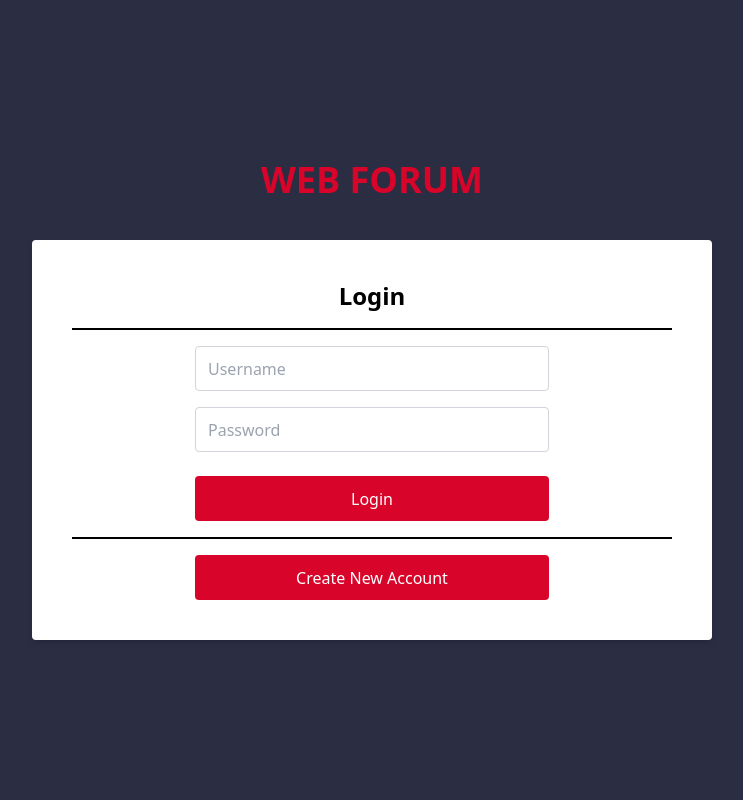
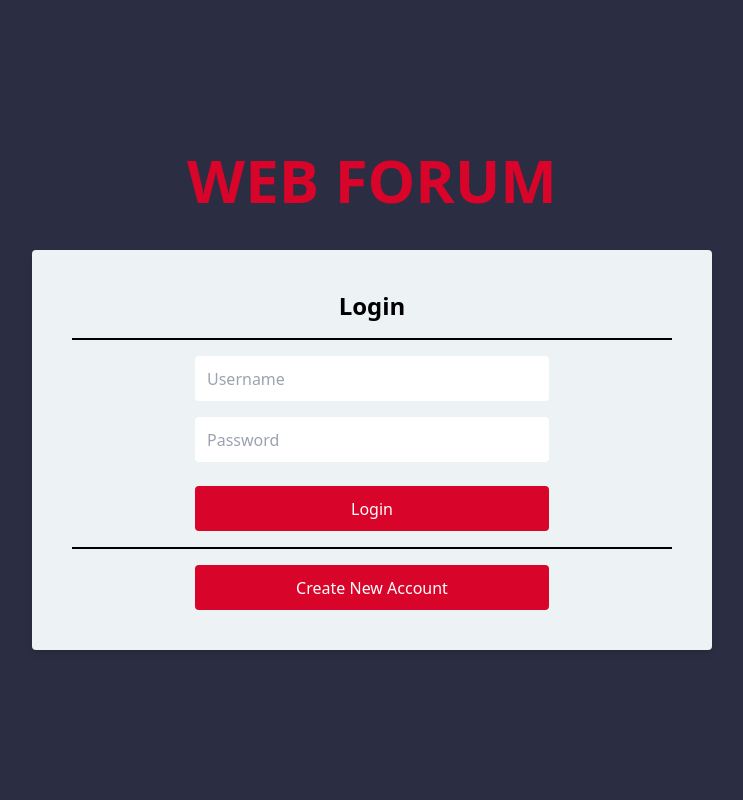
Before and after one commit to hfzdzakii/pplWebForum, a PHP site: page /LoginPage.php in a window 1280 px wide. Shown: the whole page, without its empty margins (268-1011 px from the left). Run offline with PHP 8.4, Linux system fonts and the light colour scheme; some libraries are stand-ins or nearby versions.

Commit message:
update login

```diff
--- a/LoginPage.php
+++ b/LoginPage.php
@@ -21,22 +21,22 @@ $tail = $yielder->getTail();
 <?php echo $head ?>
 <div class="w-[100vw] h-[100vh] bg-[#2B2D42] flex items-center justify-center flex-col	">
     <div class="text-center font-semibold  text-[#D90429] text-4xl pb-10">
-        <p>WEB FORUM</p>
+        <p class="text-6xl">WEB FORUM</p>
     </div>
 
-        <div class="bg-white p-10  rounded shadow-md flex items-center justify-center flex-col">
+        <div class="bg-[#EDF2F4] p-10  rounded shadow-md flex items-center justify-center flex-col">
             <h2 class="text-2xl font-semibold  justify-center">Login</h2>
             <hr class="border border-black w-[600px] my-4">
             <form action="controller.php" method="POST">
                 <div class="mb-4 ">
-                    <input type="username" placeholder="Username" name="UsernameLogin" id="username" class="border border-gray-300 px-3 py-2 rounded w-[354px] h-[45px] " required>
+                    <input type="username" placeholder="Username" name="UsernameLogin" id="username" class="hover:border-2 border-[#2B2D42] px-3 py-2 rounded w-[354px] h-[45px] " required>
                 </div>
                 <div class="mb-6">
-                    <input placeholder="Password" type="password" name="PasswordLogin" id="password" class="border border-gray-300 px-3 py-2 rounded w-[354px] h-[45px]" required>
+                    <input placeholder="Password" type="password" name="PasswordLogin" id="password" class="hover:border-2 border-[#2B2D42] px-3 py-2 rounded w-[354px] h-[45px]" required>
                 </div>
             </form>
             <div class="flex items-center justify-between flex-col mb-4">
-                <button type="submit" name="LoginButton" class="bg-[#D90429] w-[354px] h-[45px] hover:bg-blue-600 text-white font-medium px-4 py-2 rounded ">Login</button>
+                <button type="submit" name="LoginButton" class="bg-[#D90429] w-[354px] h-[45px] hover:bg-[#2B2D42] text-white font-medium px-4 py-2 rounded ">Login</button>
             </div>
             <?php if (isset($_SESSION['error'])) : ?>
                 <div><?php echo $_SESSION['error'];
@@ -46,7 +46,7 @@ $tail = $yielder->getTail();
                 <hr class="border border-black w-[600px] ">
             </div>
             <div class="flex items-center justify-between flex-col ">
-                <button type="submit" name="RegisterButton" class="bg-[#D90429] w-[354px] h-[45px] hover:bg-blue-600 text-white font-medium px-4 py-2 rounded">Create New Account</button>
+                <button type="submit" name="RegisterButton" class="bg-[#D90429] w-[354px] h-[45px] hover:bg-[#2B2D42] text-white font-medium px-4 py-2 rounded">Create New Account</button>
             </div>
         </div>
 </div>
```
